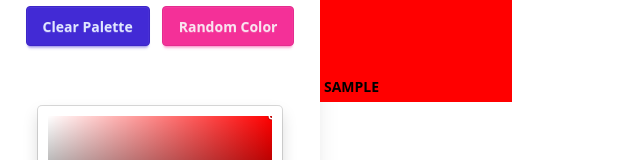
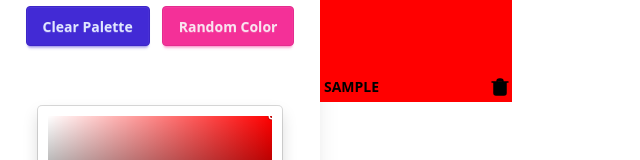
Before and after one commit to iamsarthakkr/colors-app, a Next.js app: page /palette/new in a window 1280 px wide. Both pictures are taken after typing "Sample" into the empty fields and a click on the button "Add Color". Shown: the part 143-303 px from the top of the page, without its empty margins (0-640 px from the left). Built offline with nearby package versions, Linux system fonts and the light colour scheme.

Commit message:
delete single color from palette

```diff
--- a/src/ui/NewPalette/NewPalette.tsx
+++ b/src/ui/NewPalette/NewPalette.tsx
@@ -35,6 +35,13 @@ export const NewPalette = () => {
 		});
 	}, []);
 
+
+	const handleDeleteColor = React.useCallback((color: IBaseColor) => {
+		setColors((prev) => {
+			return prev.filter((c) => c.id !== color.id).map((c) => ({ ...c }));
+		});
+	}, []);
+
 	return (
 		<main className="h-full w-full">
 			<Drawer>
@@ -47,7 +54,7 @@ export const NewPalette = () => {
 				</Drawer.Drawer>
 				<Drawer.Header></Drawer.Header>
 				<Drawer.Main>
-					<Palette colors={colors} />
+					<Palette colors={colors} onDeleteColor={handleDeleteColor} />
 				</Drawer.Main>
 			</Drawer>
 		</main>
--- a/src/ui/NewPalette/Palette.tsx
+++ b/src/ui/NewPalette/Palette.tsx
@@ -6,15 +6,16 @@ import { ColorBox } from "../Palette/ColorBox";
 
 type Props = {
 	colors: IBaseColor[];
+	onDeleteColor: (color: IBaseColor) => void;
 };
 
 export const Palette = (props: Props) => {
-	const { colors } = props;
+	const { colors, onDeleteColor } = props;
 
 	return (
 		<div className="h-full max-h-full w-full flex-1 grid grid-cols-1 md:grid-cols-2 lg:grid-cols-5 auto-rows-[25%]">
 			{colors.map((color) => {
-				return <ColorBox color={color} key={color.id} />;
+				return <ColorBox color={color} key={color.id} showDelete onDelete={onDeleteColor} />;
 			})}
 		</div>
 	);
--- a/src/ui/Palette/ColorBox.tsx
+++ b/src/ui/Palette/ColorBox.tsx
@@ -4,6 +4,7 @@ import { IBaseColor } from "@/types/palette";
 import { isDark } from "@/utils/color";
 import React from "react";
 import { toast } from "react-toastify";
+import { DeleteIcon } from "../icons";
 
 type CopiedContainerProps = {
 	color: IBaseColor;
@@ -22,12 +23,14 @@ type ColorBoxProps = {
 	color: IBaseColor;
 	showMore?: boolean;
 	onShowPalette?: (colorId: string) => void;
+	showDelete?: boolean;
+	onDelete?: (color: IBaseColor) => void;
 };
 
 export const ColorBox = (props: ColorBoxProps) => {
 	const [copied, setCopied] = React.useState(false);
 
-	const { color, onShowPalette, showMore } = props;
+	const { color, onShowPalette, showMore, showDelete, onDelete } = props;
 	const dark = isDark(color.color);
 
 	const handleCopy = React.useCallback(async () => {
@@ -57,6 +60,18 @@ export const ColorBox = (props: ColorBoxProps) => {
 		[color, onShowPalette]
 	);
 
+	const handleDelete = React.useCallback((e: React.MouseEvent) => {
+		e.stopPropagation();
+		if(onDelete) {
+			onDelete(color);
+		}
+	}, [color, onDelete]);
+
+	const iconStyles = {
+		fill: dark ? "white" : "black",
+		stroke: dark ? "white" : "black",
+	}
+
 	return (
 		<div style={{ background: color.color }} className="group/box relative flex" onClick={handleCopy}>
 			<button className="hidden group-hover/box:block absolute w-[80px] h-[40px] bg-white/40 hover:bg-white/50 hover:cursor-pointer top-1/2 left-1/2 -translate-1/2">
@@ -78,6 +93,15 @@ export const ColorBox = (props: ColorBoxProps) => {
 						MORE
 					</span>
 				)}
+				{showDelete && (
+					<span
+						onClick={handleDelete}
+						title="Delete color"
+						className="font-semibold flex items-center justify-center hover:cursor-pointer"
+					>
+						<DeleteIcon size="small" {...iconStyles} />
+					</span>
+				)}
 			</div>
 		</div>
 	);
--- a/src/ui/icons/SvgIcon.tsx
+++ b/src/ui/icons/SvgIcon.tsx
@@ -1,15 +1,17 @@
 import * as React from "react";
 
-const SizeMap =  {
+const SizeMap = {
 	small: 24,
 	medium: 32,
-	large: 48
-}
+	large: 48,
+};
 
 type BaseSVGProps = {
 	className?: string;
 	path?: string;
 	size?: keyof typeof SizeMap;
+	stroke?: string;
+	fill?: string;
 	onClick?: (e: React.MouseEvent<HTMLElement, MouseEvent>) => void;
 };
 
@@ -18,18 +20,21 @@ type SVGProps = BaseSVGProps &
 	React.DetailedHTMLProps<React.HTMLAttributes<HTMLElement>, HTMLElement>;
 
 export const SvgIcon = (props: SVGProps) => {
-	const { onClick, className = "", path, size = "medium", ...others } = props;
+	const {
+		onClick,
+		className = "",
+		path,
+		size = "medium",
+		stroke = "currentColor",
+		fill = "currentColor",
+		...others
+	} = props;
 	return (
 		<i onClick={onClick} className={className} {...others}>
-			<svg
-				className="p-0"
-				viewBox="0 0 24 24"
-				width={SizeMap[size]}
-				height={SizeMap[size]}
-			>
+			<svg className="p-0" viewBox="0 0 24 24" width={SizeMap[size]} height={SizeMap[size]}>
 				<path
-					fill="none"
-					stroke="currentColor"
+					fill={fill}
+					stroke={stroke}
 					strokeLinecap="round"
 					strokeLinejoin="round"
 					strokeWidth="1.5"
@@ -40,8 +45,11 @@ export const SvgIcon = (props: SVGProps) => {
 	);
 };
 
-export const CreateSvgFromPath = (path: string): React.FC<SVGProps> => {
-	const Component: React.FC<SVGProps> = (props) => <SvgIcon path={path} {...props} />;
+export const CreateSvgFromPath = (path: string, options: Partial<SVGProps> = {}): React.FC<SVGProps> => {
+	const Component: React.FC<SVGProps> = (props) => {
+		const allProps: SVGProps = { ...props, ...options };
+		return <SvgIcon path={path} {...allProps} />;
+	};
 	Component.displayName = `SvgIcon(${path})`;
 	return Component;
 };
--- a/src/ui/icons/index.ts
+++ b/src/ui/icons/index.ts
@@ -2,3 +2,6 @@ import { CreateSvgFromPath } from "./SvgIcon";
 
 const HamburgerIconPath = "M5 17h14M5 12h14M5 7h14";
 export const HamburgerIcon = CreateSvgFromPath(HamburgerIconPath);
+
+const DeleteIconPath = "M20 7h-2M4 7h2m0 0h12M6 7v11a2 2 0 0 0 2 2h8a2 2 0 0 0 2-2V7m-9-.5v0A2.5 2.5 0 0 1 11.5 4h1A2.5 2.5 0 0 1 15 6.5v0"
+export const DeleteIcon = CreateSvgFromPath(DeleteIconPath);
```
